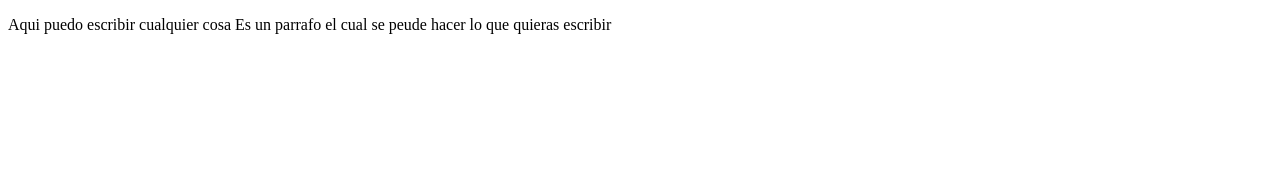
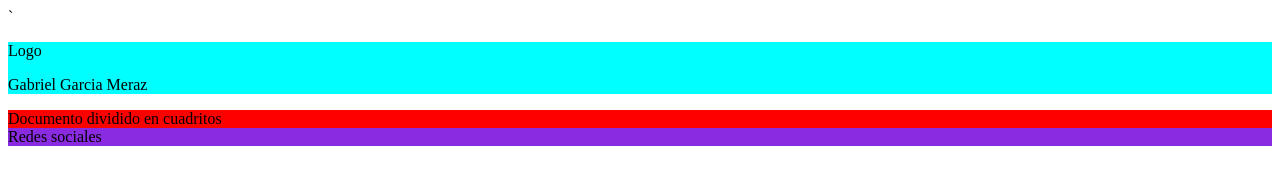
Before and after one commit to GGM76/Primer-proyecto, a plain HTML site: page index.html in a window 1280 px wide. Drawn offline with Linux system fonts and the light colour scheme.

Commit message:
Carpeta de styles

```diff
--- a/index.html
+++ b/index.html
@@ -1,13 +1,68 @@
-<!DOCTYPE html>
+ <!DOCTYPE html>
 <html lang="en">
 <head>
-    <meta charset="UTF-8">
+   ` <meta charset="UTF-8">
     <meta http-equiv="X-UA-Compatible" content="IE=edge">
     <meta name="viewport" content="width=device-width, initial-scale=1.0">
-    <title>Mi pagina
-    </title>
+    <link rel="stylesheet" href="style/style.css">
+    <title>Pagina de portafolio</title>
+
 </head>
 <body>
-    <p>Aqui puedo escribir cualquier cosa Es un parrafo el cual se peude hacer lo que quieras escribir </p>
+    <div class="header1">
+        <p>Logo</p>
+        <p>Gabriel Garcia Meraz</p>
+    </div>
+    <div class="body1">
+        Documento dividido en cuadritos
+    </div>
+    <footer class="end1">
+        Redes sociales
+    </footer>
 </body>
 </html>
+<!--
+    <body>
+
+
+
+<div class="page-preview">
+    <div class="page-preview-header">
+        <a class="hidden-sm hidden-xs active" href="#" id="previewDesktopBtn" data-preview-size="100%"><img alt="Responsive Desktop Mode" src="//csite.nicepage.com/Images/Site/responsive-desktop.png"></a>
+        <a class="hidden-sm hidden-xs" href="#" id="previewLaptopBtn" data-preview-size="1040px"><img alt="Responsive Laptop Mode" src="//csite.nicepage.com/Images/Site/responsive-laptop.png"></a>
+        <a class="hidden-xs" href="#" id="previewTabletBtn" data-preview-size="820px"><img alt="Responsive Tablet Mode" src="//csite.nicepage.com/Images/Site/responsive-tablet.png"></a>
+        <a class="hidden-xs" href="#" id="previewPhoneHorizontalBtn" data-preview-size="640px"><img alt="Responsive Phone Horizontal Mode" src="//csite.nicepage.com/Images/Site/responsive-phone-horizontal.png"></a>
+        <a class="hidden-xs" href="#" id="previewPhoneBtn" data-preview-size="440px"><img alt="Responsive Phone Mode" src="//csite.nicepage.com/Images/Site/responsive-phone.png"></a>
+        <a class="close" href="/es/ht/16860/somos-negocios-creativos-plantilla-html"><img alt="Close" src="//csite.nicepage.com/Images/Site/icon-close.png"></a>
+    </div>
+    <div class="page-preview-body">
+        <iframe id="livePreviewFrame" src="https://wearecreativestudio.nicepage.io/es/Home.html?version=7be9811a-27dc-4208-870f-6b27902bbc1a" width="1057" height="640" style="width: 100%;"></iframe>
+    </div>
+</div>
+<a style="position:absolute;top:17px;left:10px;" href="/"><img alt="NicePage.com" src="//csite.nicepage.com/Images/logo-w.png"></a>
+
+        <script>
+            if (window.parent) {
+                var _w = 0, _h = 0;
+                var updateFormSize = function () {
+                    var form = $('form.shaped-form-extended,form.shaped-form');
+                    var w = form.outerWidth(true);
+                    var h = form.outerHeight(true);
+                    if (Math.abs(_w - w) > 5 || Math.abs(_h - h) > 5) {
+                        _w = w;
+                        _h = h;
+                        var msg = { key: 'login-frame-size', width: w, height: h };
+                        window.parent.postMessage(msg, "*");
+                    }
+                    setTimeout(updateFormSize, 300);
+                }
+                updateFormSize();
+            }
+        </script>
+
+<div id="np-cookie-consent" style="opacity: 0.88; display: block;"><div class="cookieDesc"><p>By using this website, you automatically accept that we use cookies. Learn more about our  <a href="https://nicepage.com/Privacy" target="_blank"> privacy and cookies policy</a>.</p></div><div class="cookieButton"><a onclick="PureCookie.dismiss();">Accept</a>
+</div>
+</div>
+</body>
+</html>
+-->
--- /dev/null
+++ b/style/style.css
@@ -0,0 +1,10 @@
+.header1{
+background-color: aqua;
+}
+.body1{
+    background-color: red;
+}
+
+.end1{
+    background-color: blueviolet;
+}
```
